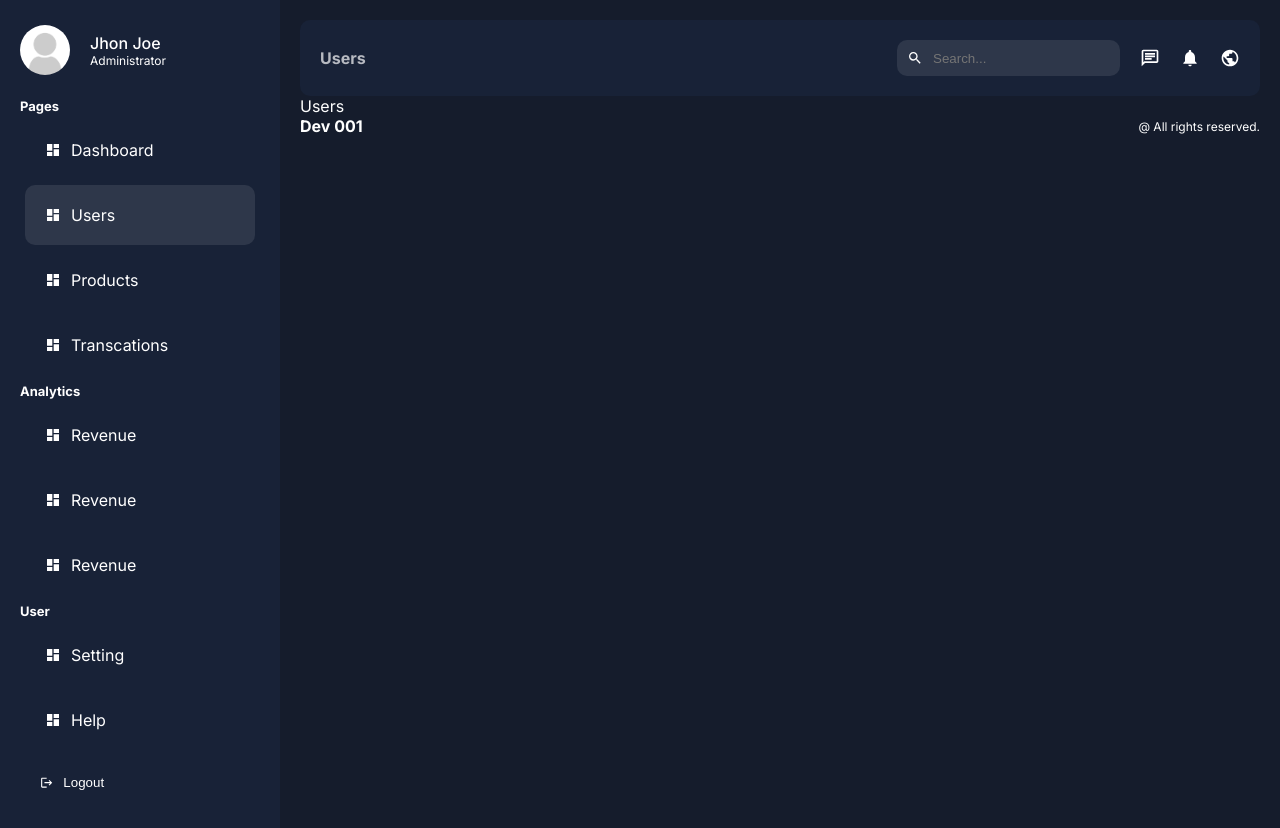
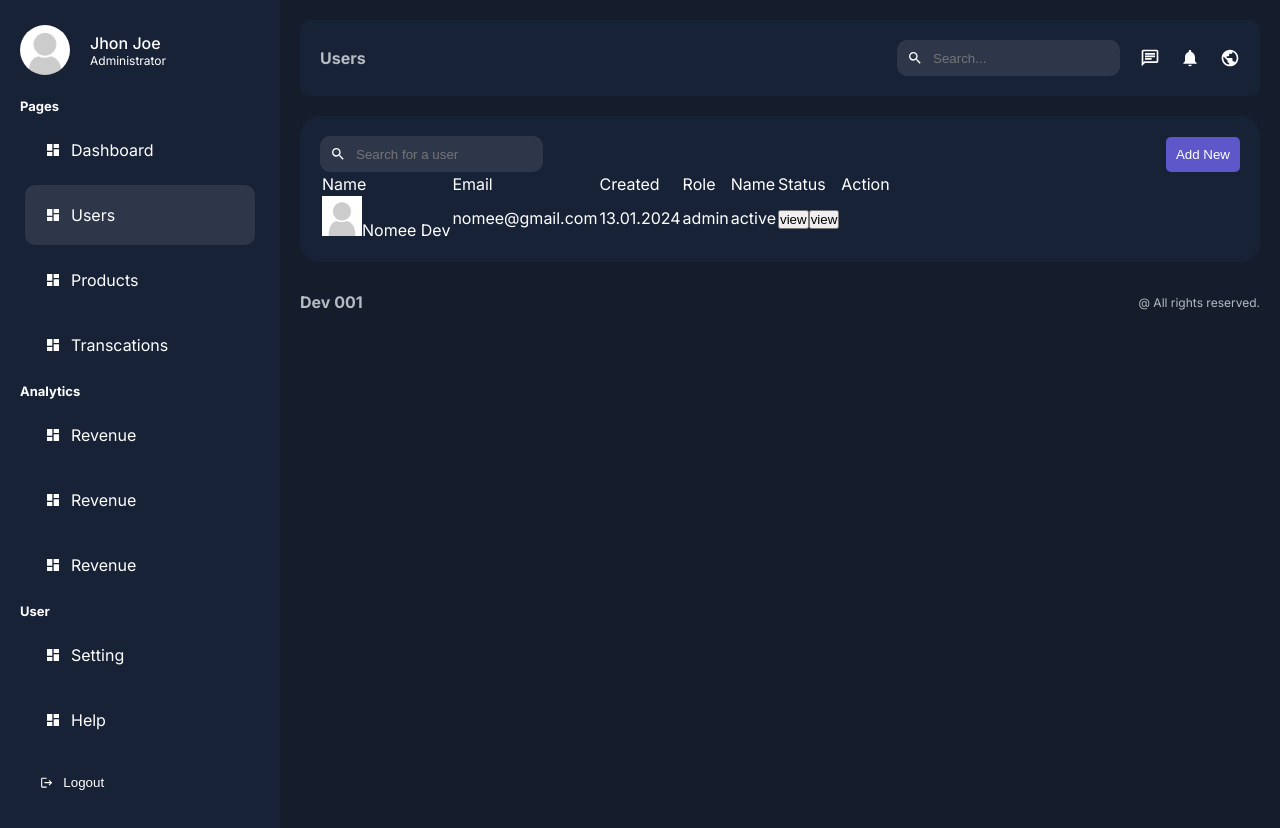
Before and after one commit to NomanEjaz007/Dashboard-Admin, a Next.js app: page /dashboard/users in a window 1280 px wide. Built offline with nearby package versions, Linux system fonts and the light colour scheme.

Commit message:
adding the last changes

```diff
--- a/app/dashboard/products/footer/footer.module.css
+++ b/app/dashboard/products/footer/footer.module.css
@@ -2,6 +2,8 @@
     display: flex;
     align-items: center;
     justify-content: space-between;
+    margin-top: 30px;
+    color: var(--textSoft);
 }
 
 .logo{
--- a/app/dashboard/users/page.jsx
+++ b/app/dashboard/users/page.jsx
@@ -1,9 +1,58 @@
-const Users = () => {
+import Search from "@/app/ui/dashboard/search/search"
+import styles from "@/app/ui/dashboard/users/users.module.css"
+import Image from "next/image"
+import Link from "next/link"
+
+
+const UsersPage = ({placeholder}) => {
     return(
-        <div>
-            Users
+        <div className={styles.container}>
+         <div className={styles.top}>
+            <Search placeholder="Search for a user"/>
+          <Link href="/dashborad/users/add">
+          <button className={styles.addButton}>Add New</button>
+          </Link>
+         </div>
+         <table className={styles.table}>
+                <thead>
+                    <tr>
+                        <td>Name</td>
+                        <td>Email</td>
+                        <td>Created</td>
+                        <td>Role</td>
+                        <td>Name</td>
+                        <td>Status</td>
+                        <td>Action</td>
+                    </tr>
+                </thead>
+                <tbody>
+                    <tr>
+                        <td>
+                            <div className={styles.user}>
+                                <Image src="/noavatar.png"
+                                alt=""
+                                width={40}
+                                height={40}
+                                className={styles.userImage}
+                                />
+                                Nomee Dev
+                            </div>
+                        </td>
+                        <td>nomee@gmail.com</td>
+                        <td>13.01.2024</td>
+                        <td>admin</td>
+                        <td>active</td>
+                        <td>
+                            <Link href="/">
+                            <button className={`${styles.button}  ${styles.view}`}>view</button>
+                            </Link>
+                            <button className={`${styles.button}  ${styles.view}`}>view</button>
+                        </td>
+                    </tr>
+                </tbody>
+         </table>
         </div>
     )
 }
 
-export default Users
+export default UsersPage
--- /dev/null
+++ b/app/ui/dashboard/search/search.jsx
@@ -0,0 +1,14 @@
+import React from 'react'
+import styles from './search.module.css'
+import { MdSearch } from 'react-icons/md'
+
+const Search = ({placeholder}) => {
+  return (
+    <div className={styles.container}>
+        <MdSearch/>
+        <input type="text" placeholder={placeholder} className={styles.input} />
+    </div>
+  )
+}
+
+export default Search
--- /dev/null
+++ b/app/ui/dashboard/search/search.module.css
@@ -0,0 +1,16 @@
+.container{
+    display: flex;
+    align-items: center;
+    gap: 10px;
+    background-color: #2e374a;
+    padding: 10px;
+    border-radius: 10px;
+    width: max-content;
+}
+
+.input{
+    background-color: transparent;
+    border: none;
+    color: var(--text);
+    outline: none;
+}
--- /dev/null
+++ b/app/ui/dashboard/users/users.module.css
@@ -0,0 +1,22 @@
+.container{
+background-color: var(--bgSoft);
+padding: 20px;
+border-radius: 20px;
+gap: 20px;
+margin-top: 20px;
+}
+
+.top{
+    display: flex;
+    align-items: center;
+    justify-content: space-between;
+}
+
+.addButton{
+    padding: 10px;
+    background-color: #5d57c9;
+    color: var(--text);
+    border: none;
+    border-radius: 5px;
+    cursor: pointer;
+}
```
Also changed, not shown: app/ui/dashboard/products/products.module.css (added), 1 other file (tests, documents, lock files or other folders).
